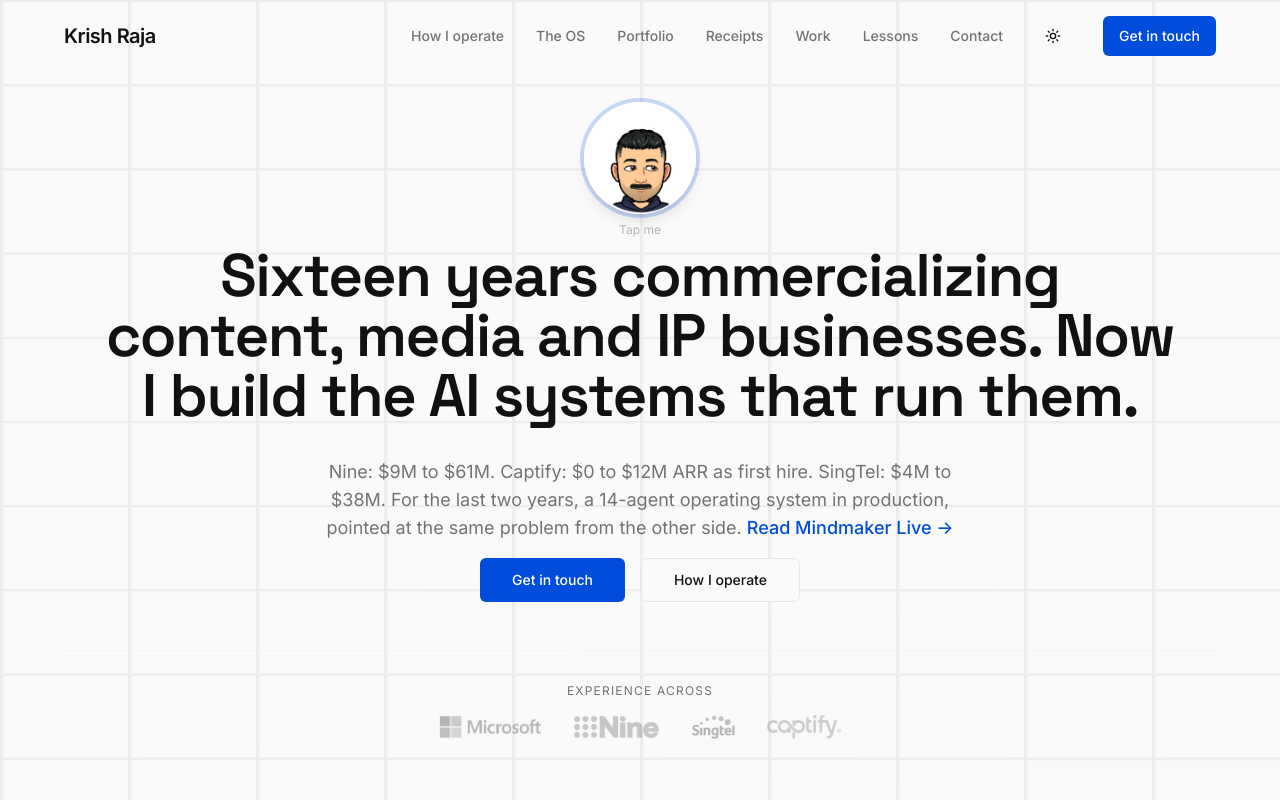
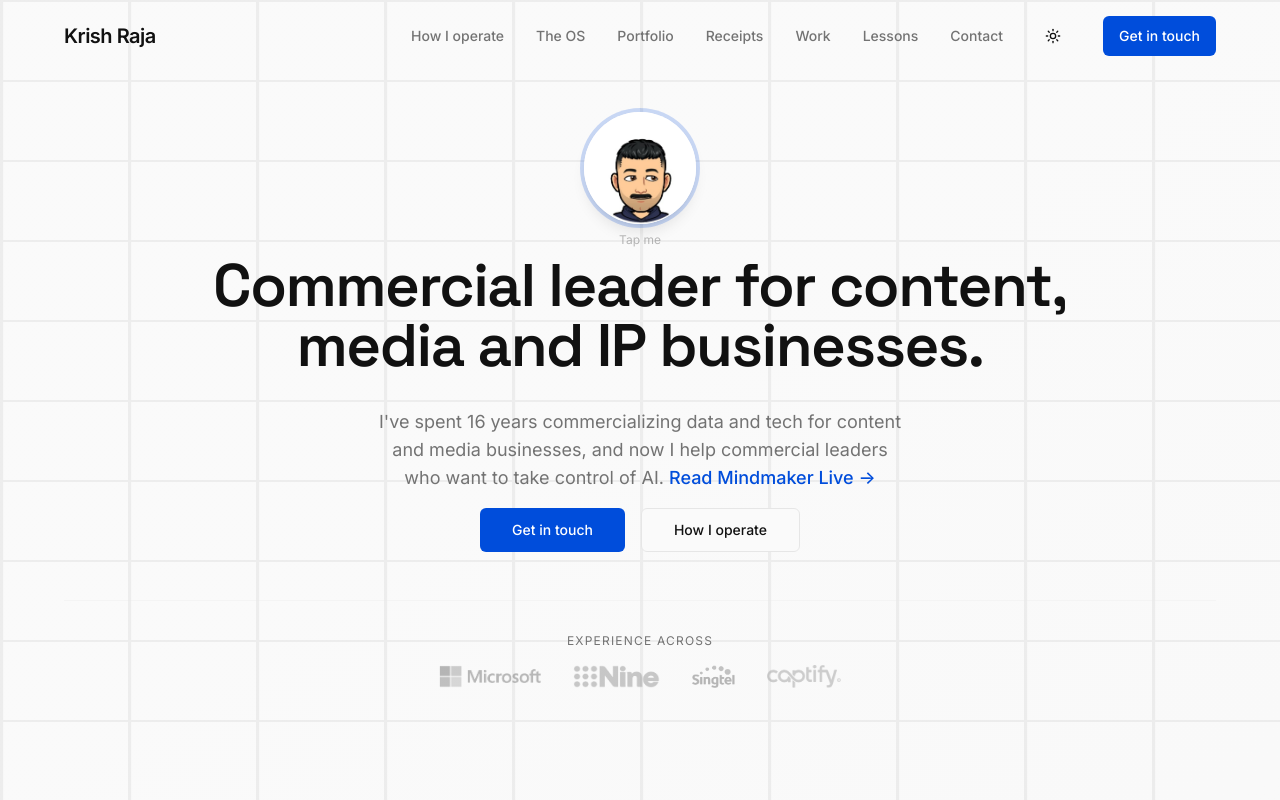
Before and after one commit to krishanraja/krish-raja, a React (Vite) app: page / in a window 1280 px wide. Shown: the top 800 px of the page. Built offline with nearby package versions, Linux system fonts and the light colour scheme.

Commit message:
feat: update hero subtext and site spine for new professional focus
Co-authored-by: krishanraja <226431269+krishanraja@users.noreply.github.com>

```diff
--- a/src/content/hero.ts
+++ b/src/content/hero.ts
@@ -7,7 +7,7 @@ export const hero: HeroContent = {
   eyebrow: '',
   status: '14 agents · 45 workflows',
   h1: site.spine,
-  sub: 'Nine: $9M to $61M. Captify: $0 to $12M ARR as first hire. SingTel: $4M to $38M. For the last two years, a 14-agent operating system in production, pointed at the same problem from the other side.',
+  sub: 'I\'ve spent 16 years commercializing data and tech for content and media businesses, and now I help commercial leaders who want to take control of AI.',
   channel: {
     // Arrows are affordances, not copy. Each surface renders its own.
     label: 'Read Mindmaker Live',
--- a/src/content/site.ts
+++ b/src/content/site.ts
@@ -15,7 +15,7 @@ export const site: SiteContent = {
 
   // The spine sentence. Also on his LinkedIn. Must not drift.
   spine:
-    'Sixteen years commercializing content, media and IP businesses. Now I build the AI systems that run them.',
+    'Commercial leader for content, media and IP businesses.',
   cluster: 'content, media and IP businesses',
 
   title: 'Krish Raja: commercial leader for content, media and IP businesses',
```
